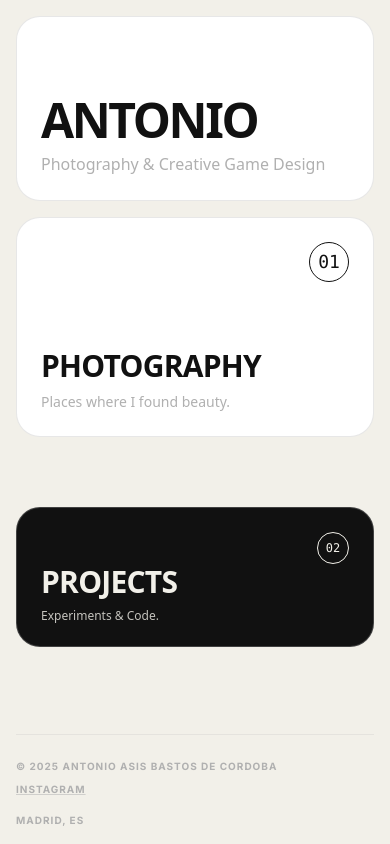
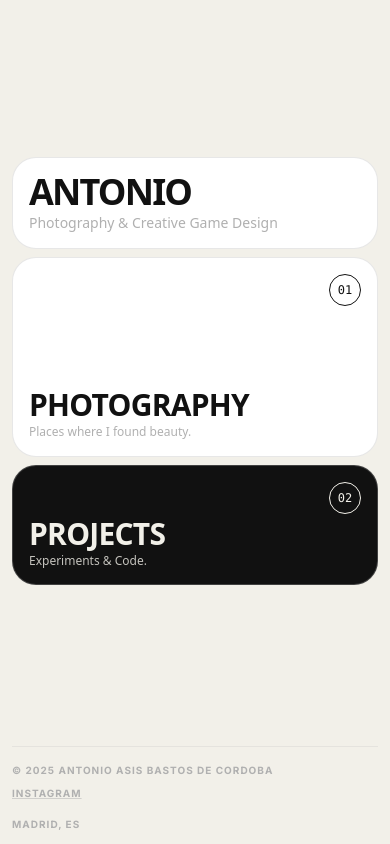
Before and after one commit to antonio10bc-hub/mi-portfolio-antonio10bc, a Next.js app: page / in a window 390 px wide. Built offline with nearby package versions, Linux system fonts and the light colour scheme.

Commit message:
ajustes en movil

```diff
--- a/app/page.tsx
+++ b/app/page.tsx
@@ -2,18 +2,23 @@ import Link from "next/link";
 
 export default function Home() {
   return (
-    <main className="min-h-screen p-4 md:p-8 max-w-7xl mx-auto text-offblack bg-bone flex flex-col">
+    <main className="min-h-screen p-3 md:p-8 max-w-7xl mx-auto text-offblack bg-bone flex flex-col">
 
       {/* GRID PRINCIPAL */}
-      <div className="grid grid-cols-1 md:grid-cols-3 grid-rows-[auto_auto] md:grid-rows-[auto_450px] gap-4 md:gap-6 font-sans flex-1">
+      {/* CORRECCIÓN CLAVE:
+          - Eliminado 'grid-rows-[...]' en móvil (ahora es automático).
+          - Añadido 'content-center': Agrupa los bloques en el centro verticalmente, eliminando huecos gigantes.
+          - gap-2: Separación mínima entre bloques.
+      */}
+      <div className="grid grid-cols-1 md:grid-cols-3 md:grid-rows-[auto_450px] gap-2 md:gap-6 font-sans flex-1 content-center">
 
         {/* --- HEADER BLOCK --- */}
-        <div className="md:col-span-3 bg-white rounded-3xl border border-softgray/30 p-6 md:p-12 flex flex-col justify-end h-auto">
-           <h1 className="text-5xl md:text-7xl font-bold tracking-tighter uppercase mb-2">
+        {/* p-4 y justify-center: Ajustado para que no sobre espacio arriba del nombre */}
+        <div className="md:col-span-3 bg-white rounded-3xl border border-softgray/30 p-4 md:p-12 flex flex-col justify-center h-auto min-h-0">
+           <h1 className="text-4xl md:text-7xl font-bold tracking-tighter uppercase mb-0 leading-none">
             ANTONIO
           </h1>
-          {/* Tu configuración de texto preferida */}
-          <p className="text-softgray text-base md:text-lg font-medium">
+          <p className="text-softgray text-sm md:text-lg font-medium leading-tight mt-1">
             Photography & Creative Game Design
           </p>
         </div>
@@ -22,27 +27,25 @@ export default function Home() {
         {/* --- FILA INFERIOR --- */}
 
         {/* BLOQUE 1: PHOTOGRAPHY */}
-        {/* CAMBIO ALTURA MÓVIL: h-[220px] (antes 400px) */}
-        <Link href="/photography" className="md:col-span-2 relative h-[220px] md:h-full group overflow-hidden rounded-3xl border border-softgray/30 bg-white text-offblack hover:bg-lime transition-all duration-500 cursor-pointer block">
+        <Link href="/photography" className="md:col-span-2 relative h-[200px] md:h-full group overflow-hidden rounded-3xl border border-softgray/30 bg-white text-offblack hover:bg-lime transition-all duration-500 cursor-pointer block">
 
-          <div className="absolute top-6 right-6 border border-current w-10 h-10 rounded-full flex items-center justify-center z-20">
-            <span className="font-mono text-lg font-medium">01</span>
+          <div className="absolute top-4 right-4 border border-current w-8 h-8 rounded-full flex items-center justify-center z-20">
+            <span className="font-mono text-xs font-medium">01</span>
           </div>
 
-          <div className="absolute bottom-0 left-0 p-6 md:p-8 z-20 w-full">
-            <h2 className="text-3xl md:text-5xl font-bold uppercase mb-2 tracking-tight">
+          <div className="absolute bottom-0 left-0 p-4 md:p-8 z-20 w-full">
+            <h2 className="text-3xl md:text-5xl font-bold uppercase mb-1 tracking-tight leading-none">
               Photography
             </h2>
-            <p className="text-softgray font-medium group-hover:text-offblack transition-colors text-sm md:text-base">
+            <p className="text-softgray font-medium group-hover:text-offblack transition-colors text-xs md:text-base">
               Places where I found beauty.
             </p>
           </div>
         </Link>
 
         {/* BLOQUE 2: PROJECTS */}
-        {/* CAMBIO ALTURA MÓVIL: h-[140px] (antes 250px) */}
-        <Link href="/projects" className="md:col-span-1 relative h-[140px] md:h-full group overflow-hidden rounded-3xl border border-softgray/30 bg-offblack text-bone hover:bg-lime hover:text-offblack transition-all duration-500 cursor-pointer block">
-          <div className="h-full flex flex-col justify-between p-6 md:p-8">
+        <Link href="/projects" className="md:col-span-1 relative h-[120px] md:h-full group overflow-hidden rounded-3xl border border-softgray/30 bg-offblack text-bone hover:bg-lime hover:text-offblack transition-all duration-500 cursor-pointer block">
+          <div className="h-full flex flex-col justify-between p-4 md:p-8">
             <div className="self-end">
               <div className="w-8 h-8 md:w-10 md:h-10 border border-current rounded-full flex items-center justify-center font-mono text-xs md:text-lg">
                  <span>02</span>
@@ -50,10 +53,10 @@ export default function Home() {
             </div>
 
             <div>
-              <h2 className="text-3xl md:text-5xl font-bold uppercase mb-2 tracking-tight">
+              <h2 className="text-3xl md:text-5xl font-bold uppercase mb-1 tracking-tight leading-none">
                 Projects
               </h2>
-              <p className="text-xs md:text-sm opacity-80 font-medium group-hover:opacity-100">
+              <p className="text-xs md:text-sm opacity-80 font-medium group-hover:opacity-100 leading-tight">
                 Experiments & Code.
               </p>
             </div>
@@ -62,12 +65,11 @@ export default function Home() {
 
       </div>
 
-      {/* FOOTER ACTUALIZADO */}
-      <footer className="mt-8 md:mt-12 flex flex-col md:flex-row justify-between text-[10px] md:text-xs text-softgray font-bold uppercase tracking-widest border-t border-softgray/20 pt-6 gap-4">
+      {/* FOOTER */}
+      <footer className="mt-4 md:mt-12 flex flex-col md:flex-row justify-between text-[10px] md:text-xs text-softgray font-bold uppercase tracking-widest border-t border-softgray/20 pt-4 gap-4">
         <div className="flex flex-col md:flex-row gap-2 md:gap-4">
             <span>© 2025 Antonio Asis Bastos de Cordoba</span>
             <span className="hidden md:inline text-softgray/50">|</span>
-            {/* CAMBIO: Solo subrayado, sin flecha */}
             <a href="https://www.instagram.com/antonio10bc/" target="_blank" rel="noopener noreferrer" className="hover:text-offblack transition-colors underline decoration-softgray/50 hover:decoration-offblack">
               Instagram
             </a>
```
